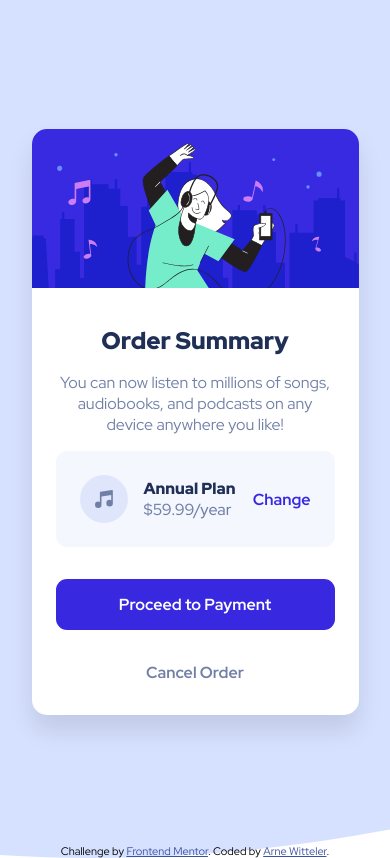
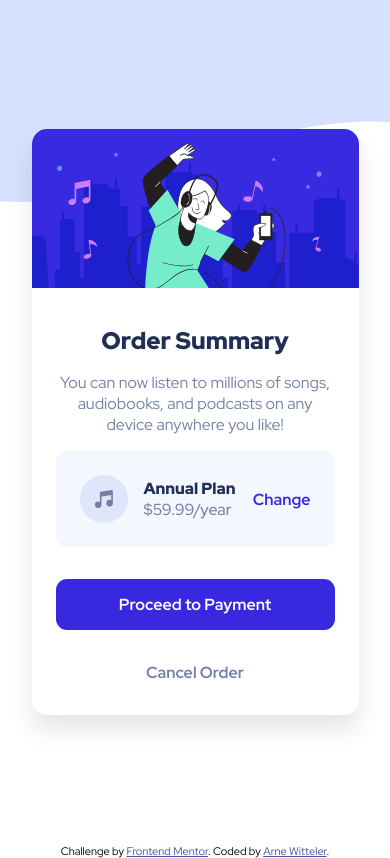
Before and after one commit to arne-witteler/order-summary-component, a plain HTML site: page index.html in a window 390 px wide. Drawn offline with Linux system fonts and the light colour scheme.

Commit message:
fix: adjust body height for desktop and mobile views; ensure card and content styles are consistent

```diff
--- a/styles/styles.css
+++ b/styles/styles.css
@@ -12,6 +12,7 @@ body {
   background-color: var(--blue-100);
   background-repeat: no-repeat;
   background-size: cover;
+  height: 437px;
 }
 
 .container {
@@ -159,6 +160,8 @@ body {
 @media (max-width: 767px) {
   body {
     background-image: url('../images/pattern-background-mobile.svg');
+    height: 190px;
+  }
 }
 
 .card {
```
Lines whose indentation alone changed are shown as unchanged.
